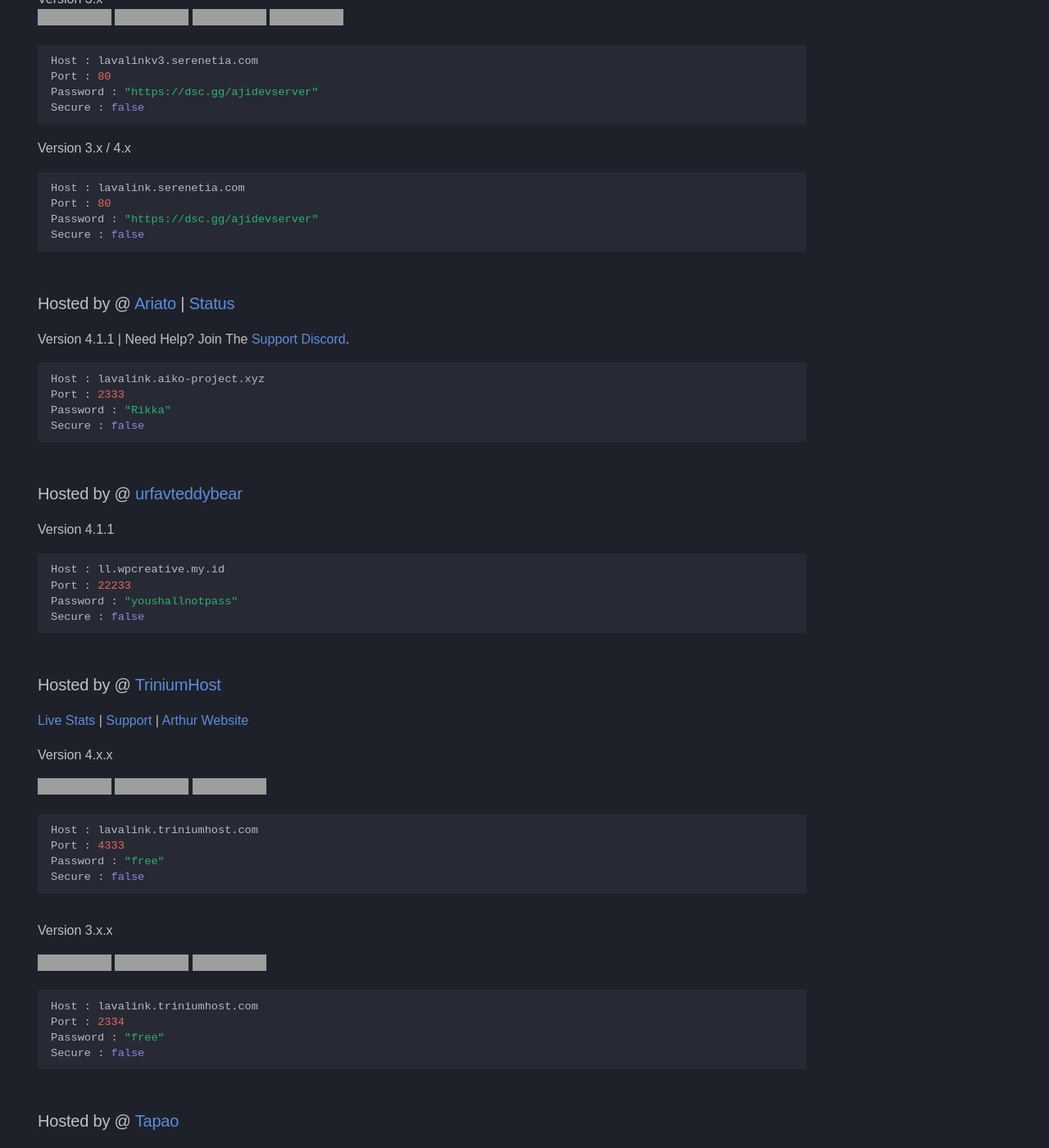
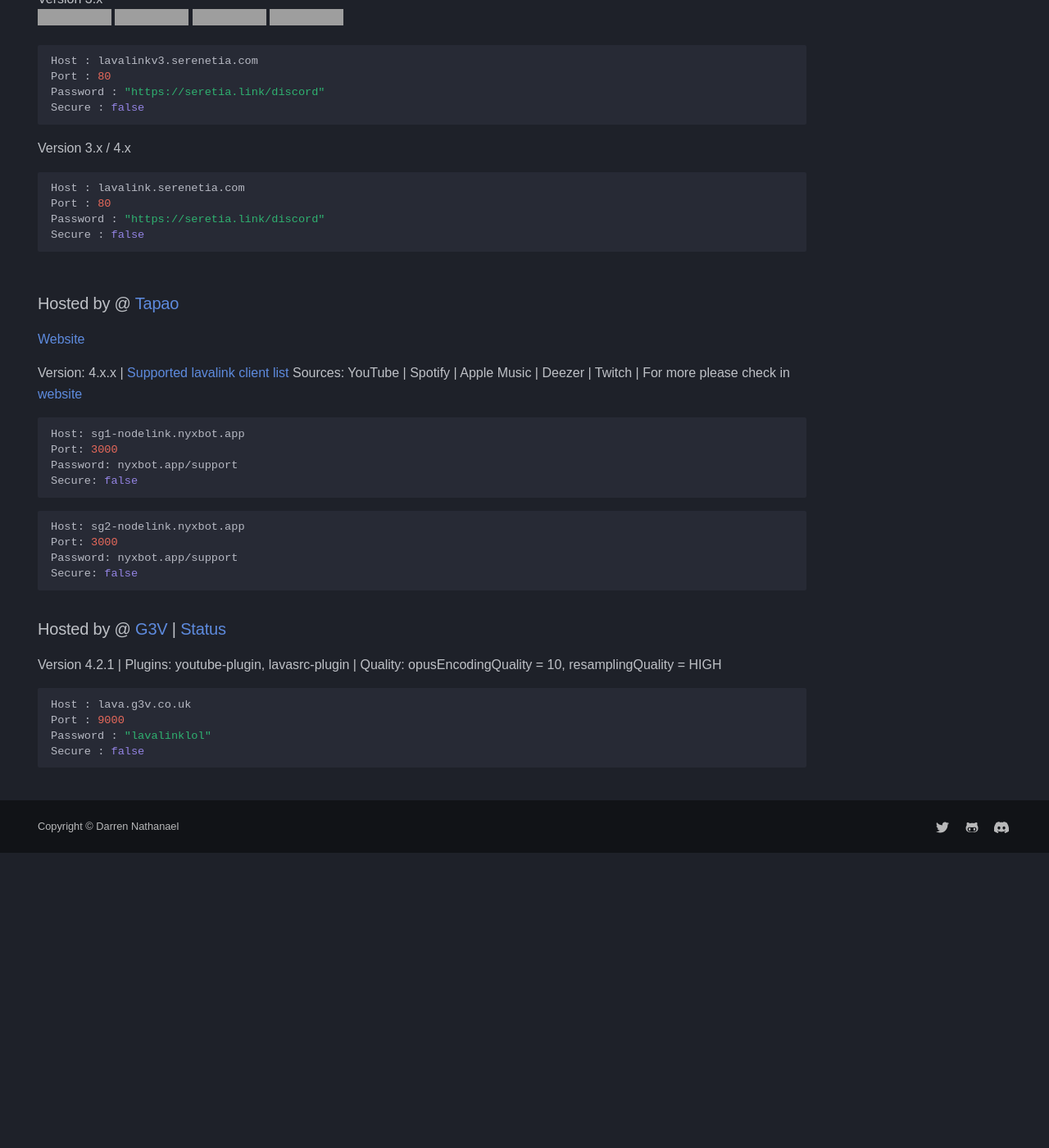
Before and after one commit to DarrenOfficial/lavalink-list, an MkDocs documentation site: the page built from docs/NoSSL/Lavalink-NonSSL.md, in a window 1280 px wide and 1400 px high, scrolled down 1201 px. Shown: the whole window at 82% size. Built offline with MkDocs 1.6.1 and Material for MkDocs 9.7.7, drawn with Linux system fonts in a browser that asks for light colours; some web fonts are replaced; comment, search, counter and statistics services are not loaded; a style sheet for code colours, icons or effects is not loaded; after the commit the page ends 2241 px from its top, so only the background shows below that; some of the changed text lies outside the part shown; grey boxes are pictures that could not be loaded.

Commit message:
Cleanup & Update password (#800)
* Update Lavalink-NonSSL.md

* Update Lavalink-SSL.md

* delete inactive nodes

* update

````diff
--- a/docs/NoSSL/Lavalink-NonSSL.md
+++ b/docs/NoSSL/Lavalink-NonSSL.md
@@ -46,14 +46,14 @@ Secure : false
 ```
 
 ### Hosted by @ [Amane](https://amane.my.id) & [AjieDev](https://github.com/AjieDev)
-[Website & Live Stats](https://free.lavalink.rf.gd/) | [Support server](https://dsc.gg/ajidevserver) | [Amane's Website](https://lavalink-info.serenetia.com/)<br />
+[Website & Live Stats](https://free.lavalink.rf.gd/) | [Support server](https://seretia.link/discord) | [Amane's Website](https://lavalink-info.serenetia.com/)<br />
 [SSL version](https://lavalink.darrennathanael.com/SSL/Lavalink-SSL/#hosted-by-amane-ajiedev) <br />
 Version 4.x <br />
 ![stat](https://ajieblogs.eu.org/lavalink/v4/badge/Status) ![up](https://ajieblogs.eu.org/lavalink/v4/badge/Uptime) ![playersv4](https://ajieblogs.eu.org/lavalink/v4/badge/Players) ![bwv4](https://ajieblogs.eu.org/lavalink/v4/badge/Bandwidth)
 ```bash
 Host : lavalinkv4.serenetia.com
 Port : 80
-Password : "https://dsc.gg/ajidevserver"
+Password : "https://seretia.link/discord"
 Secure : false
 ```
 Version 3.x <br />
@@ -61,55 +61,14 @@ Version 3.x <br />
 ```bash
 Host : lavalinkv3.serenetia.com
 Port : 80
-Password : "https://dsc.gg/ajidevserver"
+Password : "https://seretia.link/discord"
 Secure : false
 ```
 Version 3.x / 4.x <br />
 ```bash
 Host : lavalink.serenetia.com
 Port : 80
-Password : "https://dsc.gg/ajidevserver"
-Secure : false
-```
-
-### Hosted by @ [Ariato](https://discord.com/users/612581588370325529) | [Status](https://status.aiko-project.xyz)
-Version 4.1.1 | Need Help? Join The [Support Discord](https://discord.gg/Wx4RGS2TMh).
-```bash
-Host : lavalink.aiko-project.xyz
-Port : 2333
-Password : "Rikka"
-Secure : false
-```
-
-### Hosted by @ [ urfavteddybear ](https://github.com/urfavteddybear)
-Version 4.1.1
-```bash
-Host : ll.wpcreative.my.id
-Port : 22233
-Password : "youshallnotpass"
-Secure : false
-```
-
-### Hosted by @ [TriniumHost](https://triniumhost.com)
-[Live Stats](https://lavalink-status.triniumhost.com) | [Support](lavalink-status.triniumhost.com/suporte) | [Arthur Website](https://adssousag.is-a.dev/)
-
-Version 4.x.x
-
-![Status](https://lavalink-api-status.triniumhost.com/v4/badge/status) ![Load](https://lavalink-api-status.triniumhost.com/v4/badge/load) ![Players](https://lavalink-api-status.triniumhost.com/v4/badge/connections)
-```bash
-Host : lavalink.triniumhost.com
-Port : 4333
-Password : "free"
-Secure : false
-```
-
-Version 3.x.x
-
-![Status](https://lavalink-api-status.triniumhost.com/v3/badge/status) ![Load](https://lavalink-api-status.triniumhost.com/v3/badge/load) ![Players](https://lavalink-api-status.triniumhost.com/v3/badge/connections)
-```bash
-Host : lavalink.triniumhost.com
-Port : 2334
-Password : "free"
+Password : "https://seretia.link/discord"
 Secure : false
 ```
 
````
Also changed, not shown: docs/SSL/Lavalink-SSL.md (+4 -4 lines).
